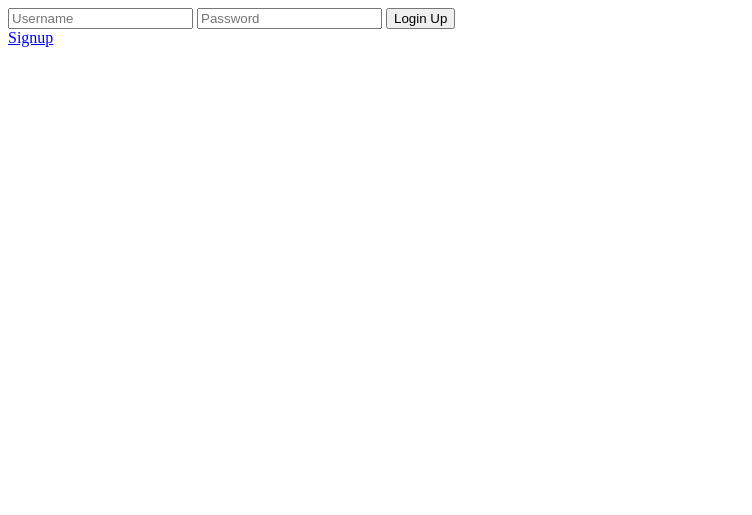
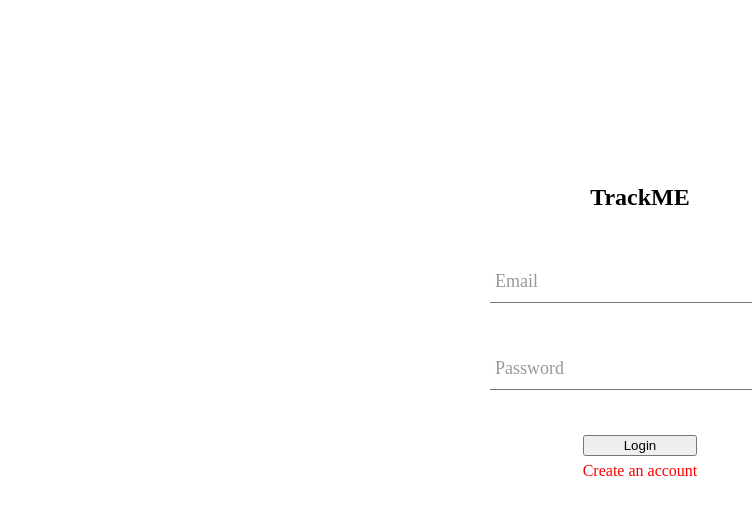
Before and after one commit to prithvipat/TrackME, a Django app: page /login/ in a window 1280 px wide. Shown: the top 515 px of the page, without its empty margins (0-752 px from the left). Run offline with Django 5.2, Linux system fonts and the light colour scheme.

Commit message:
Update login.html

```diff
--- a/financeMe/templates/login.html
+++ b/financeMe/templates/login.html
@@ -4,18 +4,48 @@
 <head>
     <meta charset="UTF-8">
     <meta name="viewport" content="width=device-width, initial-scale=1.0">
+    <link rel="stylesheet" href="{% static 'css/signup.css' %}">
+
     <title>Login</title>
 </head>
 <body>
 
+    <!--
+
     <div class='login-entries'>
         <form action="" method="POST">
             {% csrf_token %}
+            <div class='group'>
             <input type="text" name='username' placeholder='Username'>
             <input type="password" name="password" placeholder='Password'>
-            <button class='submit-button' type="submit"> Login Up</button>
+            <button class='submit-button' type="submit"> Login In</button>
+
         </form>
         <a href="/signup">Signup</a>
+    </div>
+    -->
+    <div class='login-entries'>
+        <form action="" method='POST'>
+            {% csrf_token %}
+            <h2>TrackME</h2>
+                <div class="group">
+                <input type="text" name='username' required>
+                <span class="highlight"></span>
+                <span class="bar"></span>
+                <label>Email</label>
+            </div>
+
+            <div class="group">
+                <input type="password" name='password' required>
+                <span class="highlight"></span>
+                <span class="bar"></span>
+                <label>Password</label>
+            </div>
+            <div class='outside'>
+                <button class='submit-btn' type='submit'>Login</button>
+                <a href="/signup">Create an account</a>
+            </div>
+        </form>
     </div>
 
 </body>
```
